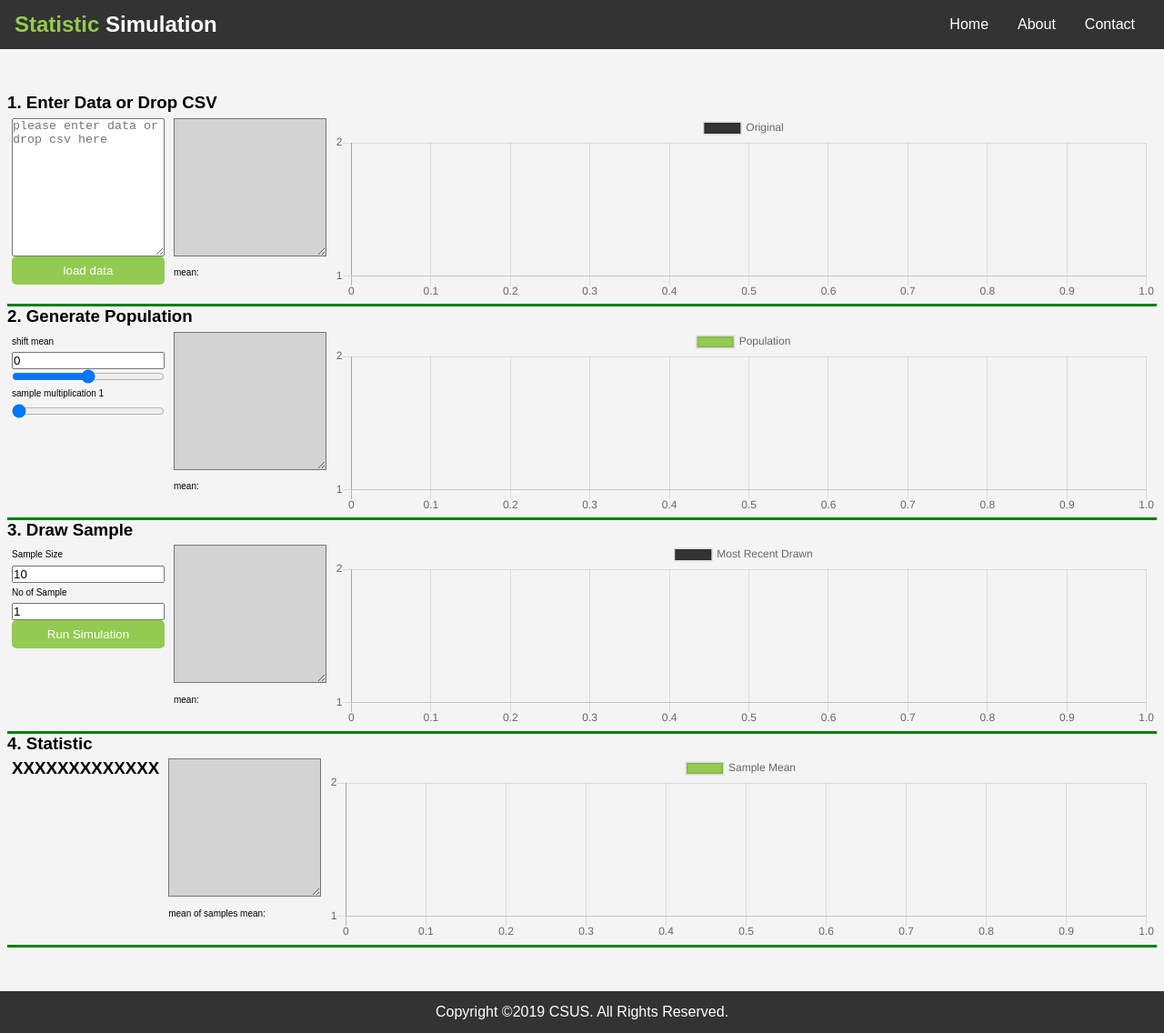
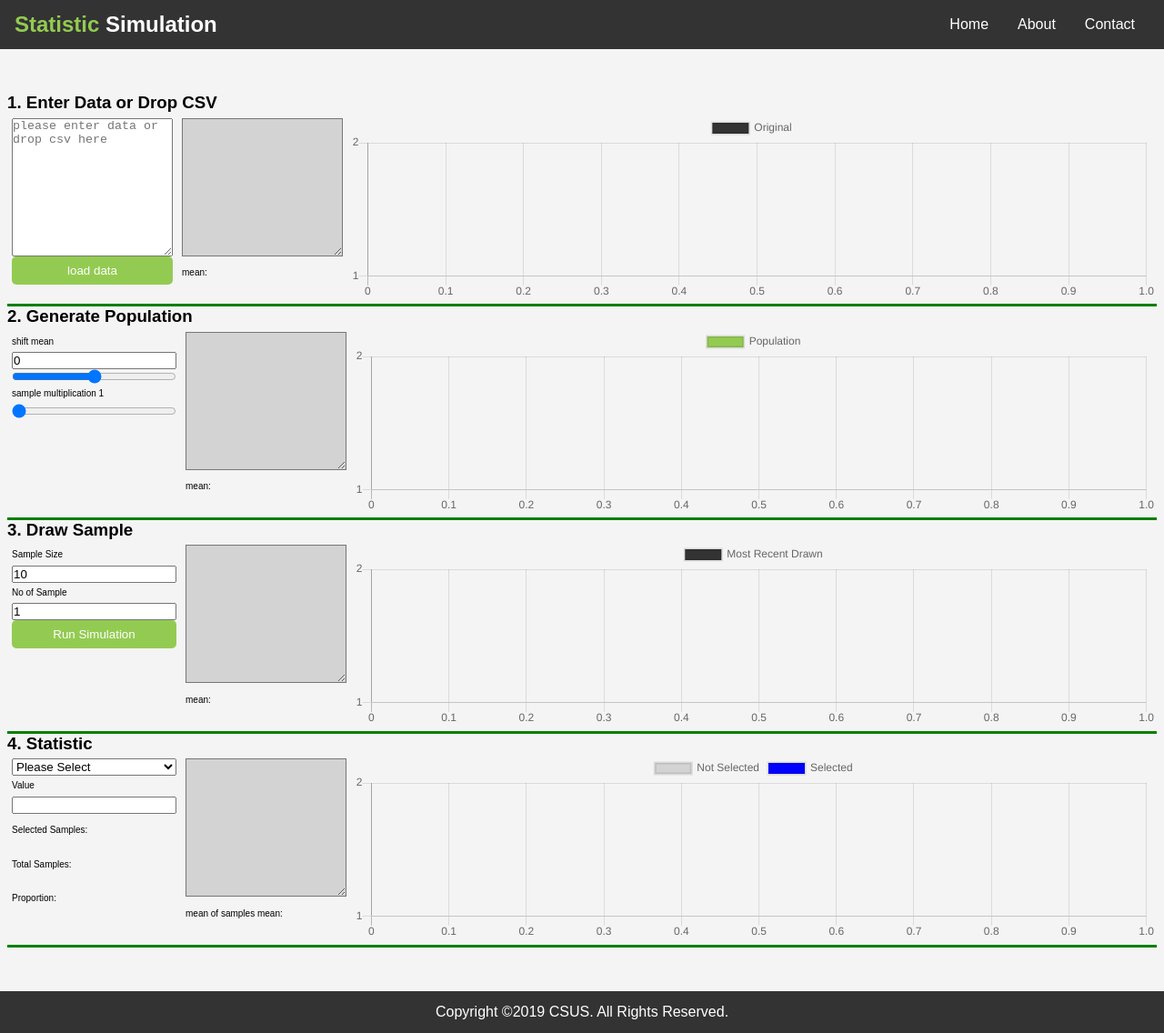
Before and after one commit to csus190teamtbd/SeniorProject, a Jekyll site: the page built from src/oneMean/index.html, in a window 1280 px wide and 1136 px high. Shown: the whole window at 91% size. Built offline with Jekyll 4.4.1, drawn with Linux system fonts in a browser that asks for light colours; nearby versions of some CDN libraries; some of the changed lines change nothing that is shown.

Commit message:
finsihed simulation out and graph resolves #29 resolves #30

```diff
--- a/src/oneMean/index.html
+++ b/src/oneMean/index.html
@@ -4,6 +4,7 @@ title: One Means
 ---
 
 <link rel="stylesheet" href="oneMean.css">
+{% comment %} <h1 style="text-align:center"> One Mean</h1> {% endcomment %}
 <div id="one-mean">
   <h3>1. Enter Data or Drop CSV</h3>
   <div class="chart-input-form">
@@ -54,7 +55,17 @@ title: One Means
   <h3>4. Statistic</h3>
   <div class="chart-input-form">
     <div class="data-form">
-      <h3>XXXXXXXXXXXXX</h3>
+      <select id="tailDirection">
+        <option value=null>Please Select</option>
+        <option value="oneTailRight">One Tail Right</option>
+        <option value="oneTailLeft">One Tail Left</option>
+        <option value="TwoTail">Two Tail</option>
+      </select>
+      <label for="tailValue"> Value</label>
+      <input type="number" id="tailValue"/>
+      <p>Selected Samples: <span id="total-selected-samples"></span></p>
+      <p>Total Samples:<span id="total-samples"></span></p>
+      <p>Proportion:<span id="proportion"></span></p>
     </div>
     <div class="data-form">
       <textarea rows="10" readonly id="samples-mean-display"></textarea>
--- a/src/oneMean/oneMean.js
+++ b/src/oneMean/oneMean.js
@@ -1,6 +1,6 @@
 import { dropTextFileOnTextArea, parseCSVtoSingleArray } from "../util/csv.js";
 import StackedDotChart from "../util/stackeddotchart.js";
-import { randomSubset } from "../util/sampling.js";
+import { randomSubset, splitByPredicate } from "../util/sampling.js";
 import * as MathUtil from "/util/math.js";
 
 export class OneMean {
@@ -12,6 +12,7 @@ export class OneMean {
     this.mostRecentDraw = [];
     this.sampleMeans = [];
     this.sampleSize = undefined;
+    this.tailDiection = null;
     this.ele = {
       csvTextArea: OneMeanDiv.querySelector("#csv-input"),
       loadDataBtn: OneMeanDiv.querySelector("#load-data-btn"),
@@ -33,14 +34,25 @@ export class OneMean {
       mulFactorSlider: OneMeanDiv.querySelector("#mul-factor"),
       runSimBtn: OneMeanDiv.querySelector("#run-sim-btn"),
       sampleSizeInput: OneMeanDiv.querySelector("#sample-size"),
-      noOfSampleInput: OneMeanDiv.querySelector("#no-of-sample")
+      noOfSampleInput: OneMeanDiv.querySelector("#no-of-sample"),
+      tailValueInput: OneMeanDiv.querySelector("#tailValue"),
+      tailDirectionInput: OneMeanDiv.querySelector("#tailDirection"),
+      totalSelectedSamplesDisplay: OneMeanDiv.querySelector(
+        "#total-selected-samples"
+      ),
+      totalSamplesDisplay: OneMeanDiv.querySelector("#total-samples"),
+      proportionDisplay: OneMeanDiv.querySelector("#proportion")
     };
     this.datasets = [
       { label: "Original", backgroundColor: "#333333", data: [] },
       { label: "Population", backgroundColor: "#93cb52", data: [] },
       { label: "Most Recent Drawn", backgroundColor: "#333333", data: [] },
-      { label: "Sample Mean", backgroundColor: "#93cb52", data: [] }
+      [
+        { label: "Not Selected", backgroundColor: "lightgray", data: [] },
+        { label: "Selected", backgroundColor: "blue", data: [] }
+      ]
     ];
+
     this.dataChart1 = new StackedDotChart(
       OneMeanDiv.querySelector("#original-data-chart"),
       [this.datasets[0]]
@@ -55,22 +67,21 @@ export class OneMean {
     );
     this.dataChart4 = new StackedDotChart(
       OneMeanDiv.querySelector("#statistic-data-chart"),
-      [this.datasets[3]]
+      this.datasets[3]
     );
+    this.dataName = {
+      orginalData: "orginalData",
+      populationData: "populationData",
+      mostRecentDraw: "mostRecentDraw",
+      sampleMeans: "sampleMeans"
+    };
     this.loadEventListener = () => {
       this.ele.loadDataBtn.addEventListener("click", e => {
         this.originalData = parseCSVtoSingleArray(this.ele.csvTextArea.value);
-        this.showDataInTextArea(
-          this.ele.originalDataDisplay,
-          this.originalData
-        );
-        this.updateChartData(
-          this.dataChart1,
-          this.originalData,
-          this.ele.originalMean,
-          "value"
-        );
-        this.clear();
+        this.updateData(this.dataName.orginalData);
+        this.shiftMean = 0;
+        this.mulFactor = 1;
+        this.clearResult();
         this.updatedPopulationData(this.originalData, 0, 1);
         e.preventDefault();
       });
@@ -86,11 +97,20 @@ export class OneMean {
         this.runSim(newSampleSize, noOfSamples);
         e.preventDefault();
       });
+
+      this.ele.tailDirectionInput.addEventListener("change", e => {
+        if (this.sampleMeans.length) this.updateData(this.dataName.sampleMeans);
+      });
+
+      this.ele.tailValueInput.addEventListener("input", e => {
+        if (this.sampleMeans.length) this.updateData(this.dataName.sampleMeans);
+      });
     };
     this.loadEventListener();
   }
 
   runSim(sampleSize, noOfSample) {
+    if (this.populationData.length === 0) return;
     const newMeanSamples = [];
     for (let i = 0; i < noOfSample; i++) {
       const { chosen, unchoosen } = randomSubset(
@@ -111,30 +131,8 @@ export class OneMean {
       this.sampleMeans = this.sampleMeans.concat(newMeanSamples);
     }
 
-    this.showDataInTextArea(this.ele.recentSampleDisplay, this.mostRecentDraw);
-    this.updateChartData(
-      this.dataChart3,
-      this.mostRecentDraw,
-      this.ele.sampleMean,
-      "value"
-    );
-
-    this.ele.sampleMeansDisplay.value = this.sampleMeans.reduce(
-      (acc, x, index) => acc + `${index + 1}\t${x}\n`,
-      `sample#\tmean\n`
-    );
-    this.updateChartData(
-      this.dataChart4,
-      this.sampleMeans,
-      this.ele.samplesMean
-    );
-  }
-
-  showDataInTextArea(textAreaEle, arr, header1 = "ID", header2 = "Value") {
-    textAreaEle.value = arr.reduce(
-      (acc, x) => acc + `${x.id}\t${x.value}\n`,
-      `${header1}\t${header2}\n`
-    );
+    this.updateData(this.dataName.mostRecentDraw);
+    this.updateData(this.dataName.sampleMeans);
   }
 
   shiftMeanListener() {
@@ -144,6 +142,7 @@ export class OneMean {
         Number(e.target.value) || 0,
         this.mulFactor
       );
+      this.clear();
     });
     this.ele.shiftMeanSlider.addEventListener("change", e => {
       this.updatedPopulationData(
@@ -151,6 +150,7 @@ export class OneMean {
         Number(e.target.value) || 0,
         this.mulFactor
       );
+      this.clearResult();
     });
   }
 
@@ -159,6 +159,7 @@ export class OneMean {
       const mulFactor = Number(e.target.value);
       this.updatedPopulationData(this.originalData, this.shiftMean, mulFactor);
       this.ele.mulFactorDisplay.innerText = mulFactor;
+      this.clearResult();
     });
   }
 
@@ -176,43 +177,131 @@ export class OneMean {
         }))
       );
     }
-    this.showDataInTextArea(
-      this.ele.populationDataDisplay,
-      this.populationData
-    );
-    this.updateChartData(
-      this.dataChart2,
-      this.populationData,
-      this.ele.polulationMean,
-      "value"
+    this.updateData(this.dataName.populationData);
+  }
+
+  clearResult() {
+    this.ele.shiftMeanInput.value = this.shiftMean;
+    this.ele.shiftMeanSlider.value = this.shiftMean;
+    this.ele.mulFactorSlider.value = this.mulFactor;
+    this.ele.mulFactorDisplay.innerText = this.mulFactor;
+    this.mostRecentDraw = [];
+    this.sampleMeans = [];
+    this.tailDiection = null;
+    this.ele.tailDirectionInput.value = this.tailDiection;
+    this.updateData(this.dataName.mostRecentDraw);
+    this.updateData(this.dataName.sampleMeans);
+  }
+
+  updateData(dataName) {
+    let chart, data, meanEle, key, textAreaEle;
+    if (dataName === this.dataName.orginalData) {
+      chart = this.dataChart1;
+      data = this.originalData;
+      meanEle = this.ele.originalMean;
+      textAreaEle = this.ele.originalDataDisplay;
+    } else if (dataName === this.dataName.populationData) {
+      chart = this.dataChart2;
+      data = this.populationData;
+      meanEle = this.ele.polulationMean;
+      textAreaEle = this.ele.populationDataDisplay;
+    } else if (dataName === this.dataName.mostRecentDraw) {
+      chart = this.dataChart3;
+      data = this.mostRecentDraw;
+      meanEle = this.ele.sampleMean;
+      textAreaEle = this.ele.recentSampleDisplay;
+    } else {
+      chart = this.dataChart4;
+      data = this.sampleMeans;
+      meanEle = this.ele.samplesMean;
+      textAreaEle = this.ele.sampleMeansDisplay;
+    }
+    // update chart
+    let valuesArr = null;
+    let pointRadius = 6;
+    if (data.length) {
+      if (dataName !== this.dataName.sampleMeans) {
+        valuesArr = data.map(x => x.value);
+        chart.setDataFromRaw([valuesArr]);
+      } else {
+        valuesArr = data;
+        const { chosen, unchosen } = splitByPredicate(
+          valuesArr,
+          this.predicateForTail()
+        );
+        //update statistic output
+        this.updateStatistic(chosen.length, unchosen.length);
+        chart.setDataFromRaw([unchosen, chosen]);
+        pointRadius = 2;
+      }
+      if (data.length > 500) chart.setAnimationDuration(0);
+      else chart.setAnimationDuration(1000);
+      chart.changeDotAppearance(pointRadius, undefined);
+      let min = MathUtil.minInArray(valuesArr);
+      let max = MathUtil.maxInArray(valuesArr);
+      chart.setScale(min, max);
+    } else {
+      chart.clear();
+    }
+    chart.chart.update();
+
+    //update mean output
+    const mean = data.length
+      ? MathUtil.roundToPlaces(MathUtil.mean(valuesArr), 2)
+      : "No Data";
+    meanEle.innerText = mean;
+    if (dataName === this.dataName.orginalData && !isNaN(mean)) {
+      this.ele.tailValueInput.value = mean;
+    }
+    // update text area output
+    if (dataName !== this.dataName.sampleMeans) {
+      textAreaEle.value = data.reduce(
+        (acc, x) => acc + `${x.id}\t${x.value}\n`,
+        `ID\tValue\n`
+      );
+    } else {
+      textAreaEle.value = data.reduce(
+        (acc, x, index) => acc + `${index + 1}\t${x}\n`,
+        `sample#\tmean\n`
+      );
+    }
+  }
+
+  updateStatistic(totalChosen, totalUnchosen) {
+    this.ele.totalSelectedSamplesDisplay.innerText = totalChosen;
+    this.ele.totalSamplesDisplay.innerText = totalChosen + totalUnchosen;
+    this.ele.proportionDisplay.innerText = MathUtil.roundToPlaces(
+      totalChosen / (totalChosen + totalUnchosen),
+      5
     );
   }
 
-  clear() {
-    this.shiftMean = 0;
-    this.mulFactor = 1;
-    this.ele.shiftMeanInput.value = this.shiftMean;
-    this.ele.shiftMeanSlider.value = this.shiftMean;
-    this.ele.mulFactorSlider.value = this.mulFactor;
-    this.populationData = [];
-    this.mostRecentDraw = [];
-    this.sampleMeans = [];
-  }
-
-  updateChartData(chart, data, meanEle, key) {
-    let valuesArr = null;
-    if (data.length) {
-      if (key) valuesArr = data.map(x => x[key]);
-      else valuesArr = data;
-      chart.setDataFromRaw([valuesArr]);
-      const pointSize = chart.changeDotAppearance(1, undefined);
-      let min = MathUtil.minInArray(valuesArr);
-      let max = MathUtil.maxInArray(valuesArr);
-      chart.setScale(min, max);
+  predicateForTail() {
+    const tailDirection = this.ele.tailDirectionInput.value;
+    const tailInput = Number(this.ele.tailValueInput.value);
+    if (tailDirection === "null") {
+      return function(x) {
+        return false;
+      };
+    } else if (tailDirection === "oneTailRight") {
+      return function(x) {
+        return x >= tailInput;
+      };
+    } else if (tailDirection === "oneTailLeft") {
+      return function(x) {
+        return x <= tailInput;
+      };
+    } else {
+      const MeanOfSampleMeans = MathUtil.roundToPlaces(
+        MathUtil.mean(this.sampleMeans),
+        2
+      );
+      const distance = Math.abs(MeanOfSampleMeans - tailInput);
+      return function(x) {
+        return (
+          x <= MeanOfSampleMeans - distance || x >= MeanOfSampleMeans + distance
+        );
+      };
     }
-    chart.chart.update();
-    meanEle.innerText = data.length
-      ? MathUtil.roundToPlaces(MathUtil.mean(valuesArr), 2)
-      : "No Data";
   }
 }
--- a/src/oneMean/oneMean.scss
+++ b/src/oneMean/oneMean.scss
@@ -17,9 +17,10 @@
       display: flex;
       flex-direction: column;
       flex: 1;
-      width: 20ch;
+      width: 30ch;
       padding: 5px;
       margin-bottom: 10px;
+      text-align: justify;
     }
     .chart-wrap {
       flex: 8;
--- a/src/util/sampling.js
+++ b/src/util/sampling.js
@@ -18,19 +18,32 @@ export function randomSubset(itr, n) {
       result[seen] = item;
     }
     // Each subsequent item has some chance of being pulled in
-    else if (Math.random() < (n / (seen + 1))) {
+    else if (Math.random() < n / (seen + 1)) {
       // Randomly decide who gets the boot
       let replaceIdx = randomInt(0, n);
       unchosen.push(result[replaceIdx]);
       result[replaceIdx] = item;
-    }
-    else {
+    } else {
       unchosen.push(item);
     }
     seen += 1;
   }
   if (seen < n) {
-    throw new Error('Not Enough Elements');
+    throw new Error("Not Enough Elements");
   }
-  return {chosen: result, unchosen};
+  return { chosen: result, unchosen };
 }
+
+/**
+ * fn is a predicate function
+ * return two arrays, one is when fn is true, one is when fn is false
+ */
+export function splitByPredicate(itr, fn) {
+  const chosen = [];
+  const unchosen = [];
+  itr.forEach(x => {
+    if (fn(x)) chosen.push(x);
+    else unchosen.push(x);
+  });
+  return { chosen, unchosen };
+}
--- a/src/util/stackeddotchart.js
+++ b/src/util/stackeddotchart.js
@@ -79,4 +79,7 @@ export default class StackedDotChart {
       x.ticks.stepSize = stepSize;
     });
   }
+  setAnimationDuration(duration) {
+    this.chart.options.animation.duration = duration;
+  }
 }
```
